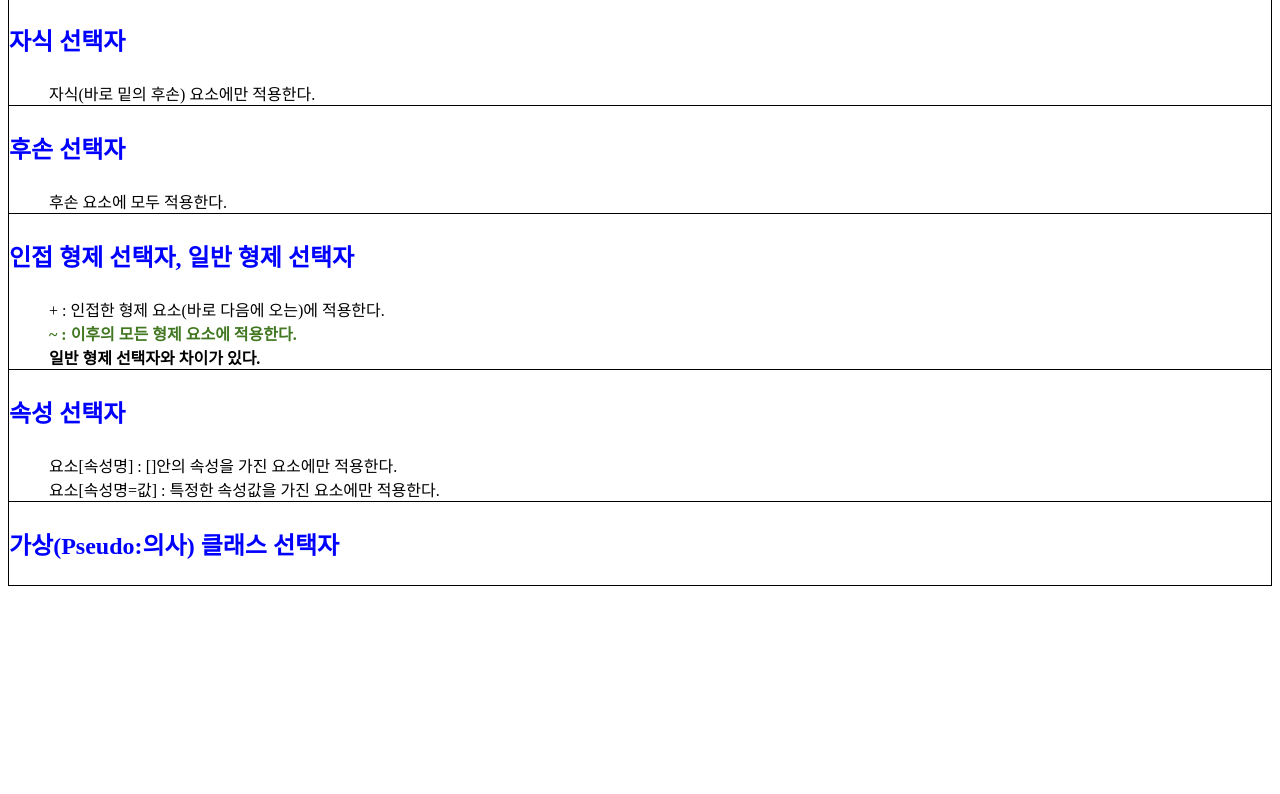
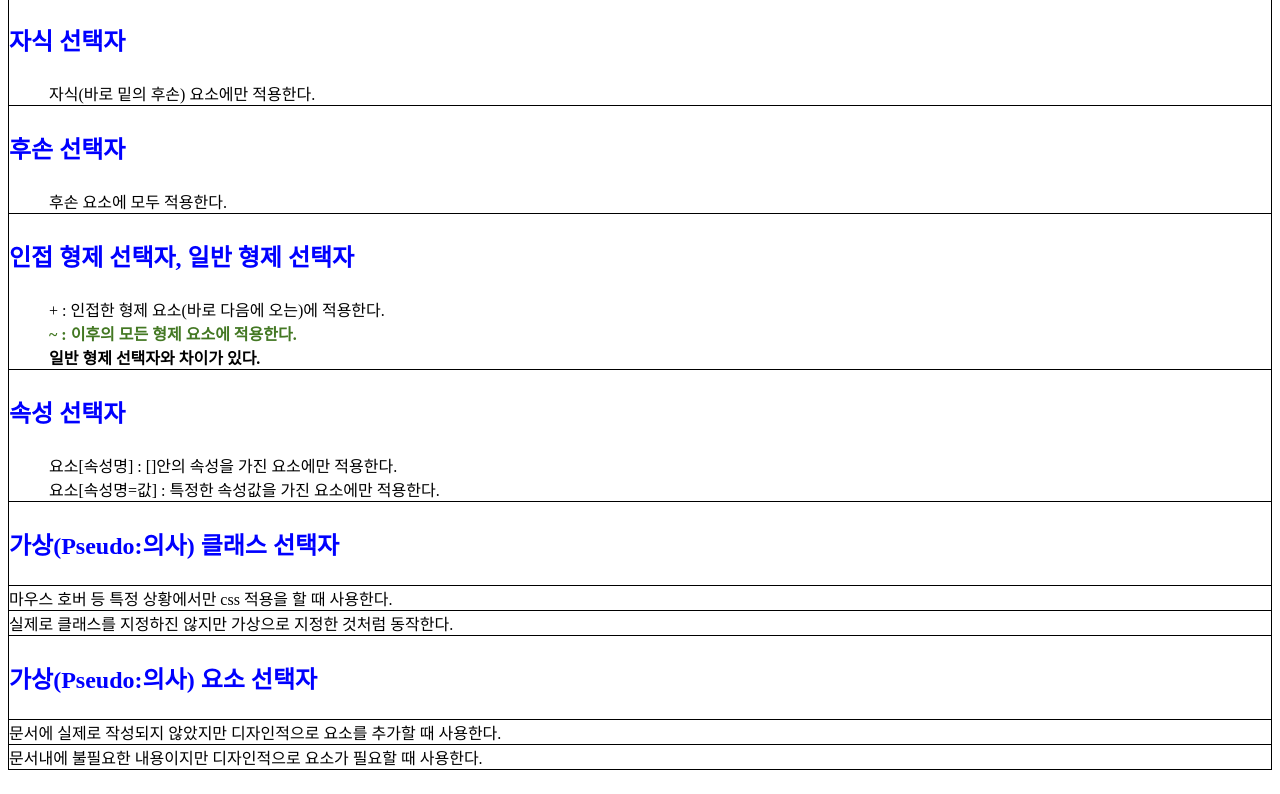
Before and after one commit to hbs30832/20221107_frontend, a plain HTML site: page 2_css/3_selector.html in a window 1280 px wide. Shown: the part 965-1759 px from the top of the page. Before the commit the page ends 1575 px from the top, so only its background shows below. Drawn offline with Linux system fonts and the light colour scheme.

Commit message:
가상 클래스, 가상 요소 설명 추가

```diff
--- a/2_css/3_selector.html
+++ b/2_css/3_selector.html
@@ -88,6 +88,21 @@
       </li>
       <li>
         <h3>가상(Pseudo:의사) 클래스 선택자</h3>
+        <li>
+          마우스 호버 등 특정 상황에서만 css 적용을 할 때 사용한다.
+        </li>
+        <li>
+          실제로 클래스를 지정하진 않지만 가상으로 지정한 것처럼 동작한다.
+        </li>
+      </li>
+      <li>
+        <h3>가상(Pseudo:의사) 요소 선택자</h3>
+        <li>
+          문서에 실제로 작성되지 않았지만 디자인적으로 요소를 추가할 때 사용한다.
+        </li>
+        <li>
+          문서내에 불필요한 내용이지만 디자인적으로 요소가 필요할 때 사용한다.
+        </li>
       </li>
     </ul>
   </body>
```
